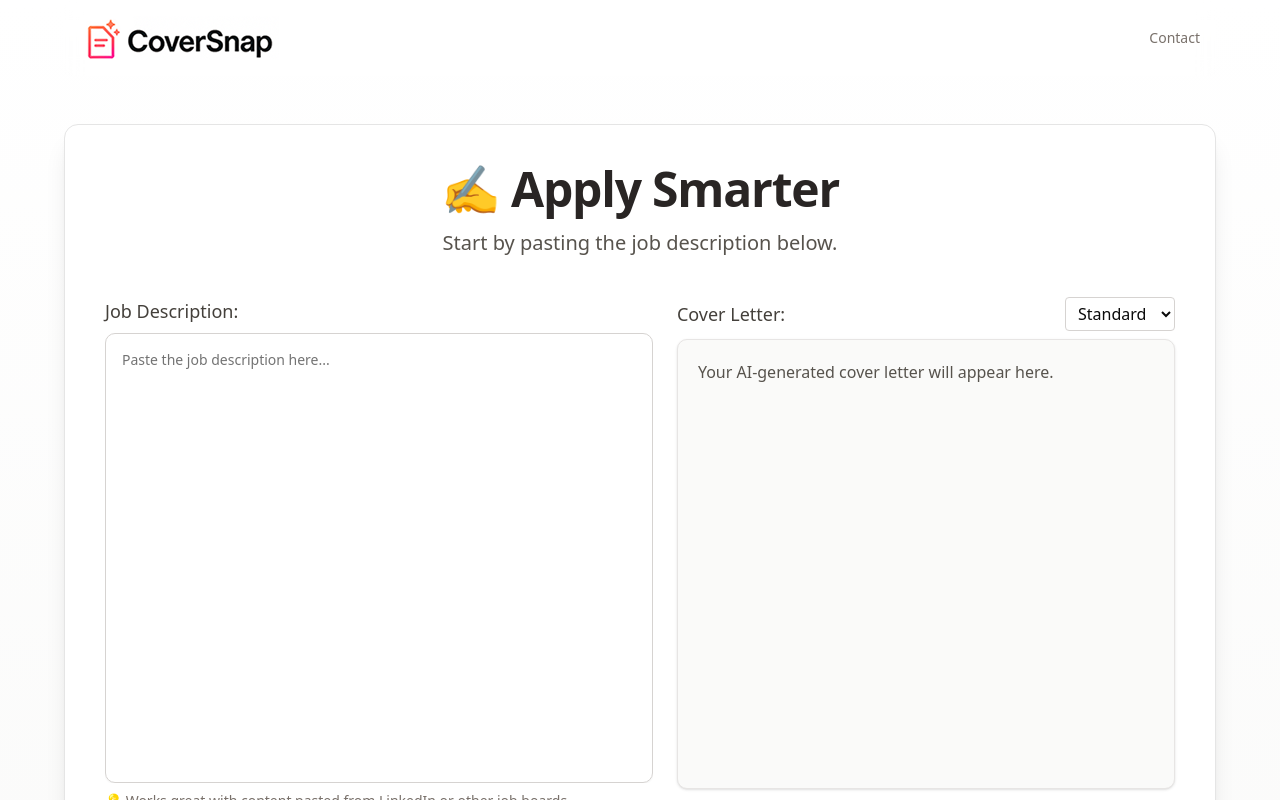
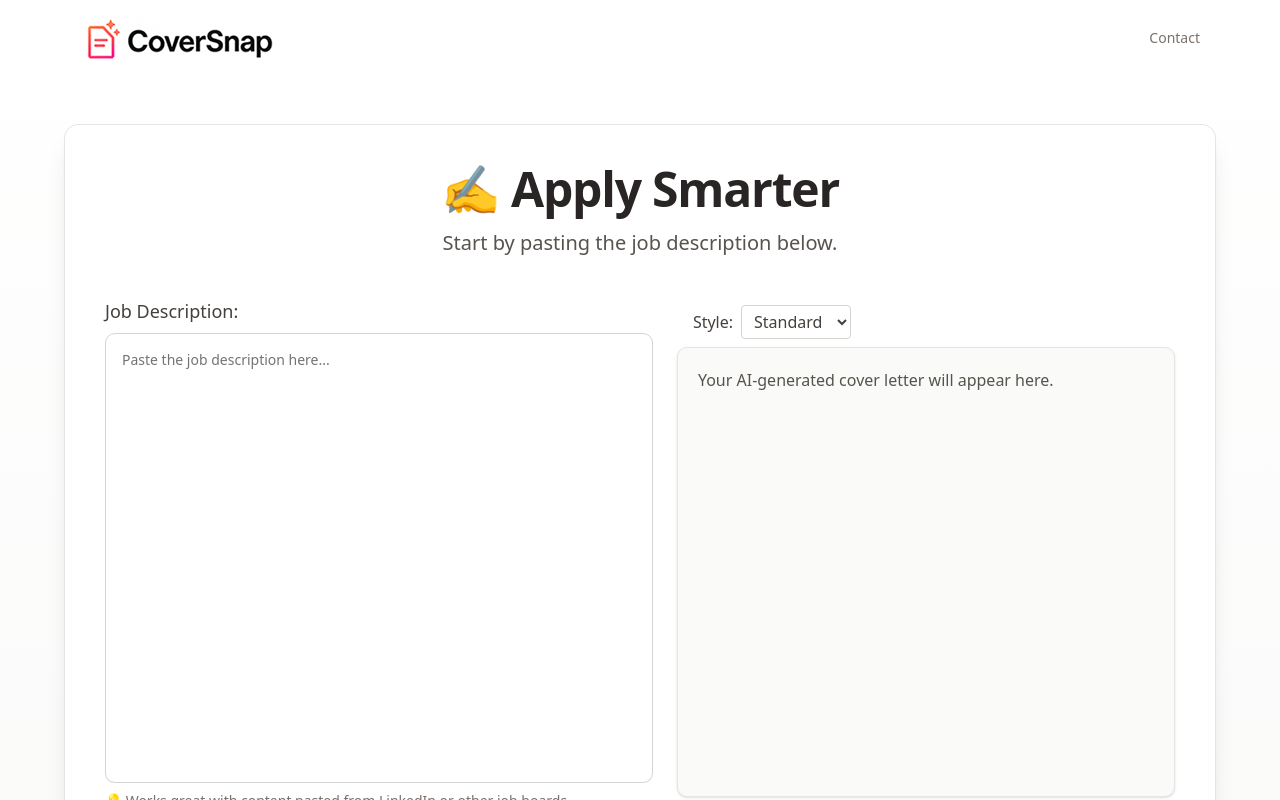
Before and after one commit to jspruance/coversnap, a Next.js app: page / in a window 1280 px wide. Shown: the top 800 px of the page. Built offline with nearby package versions, Linux system fonts and the light colour scheme.

Commit message:
Update options

```diff
--- a/src/app/page.tsx
+++ b/src/app/page.tsx
@@ -132,11 +132,11 @@ export default function Home() {
                 </div>
 
                 <div className="h-full flex flex-col">
-                  <div className="flex justify-between items-center mb-2">
-                    <label className="block text-stone-700 font-medium text-lg">Cover Letter:</label>
+                  <div className="px-4 py-2">
+                    <label htmlFor="style" className="text-stone-700 font-medium mr-2">Style:</label>
                     <select
                       id="style"
-                      className="border border-stone-300 rounded px-2 py-1"
+                      className="border border-stone-300 rounded px-2 py-1 cursor-pointer bg-white text-stone-700"
                       value={lengthOption}
                       onChange={(e) => setLengthOption(e.target.value)}
                       title={styleDescriptions[lengthOption]}
```
